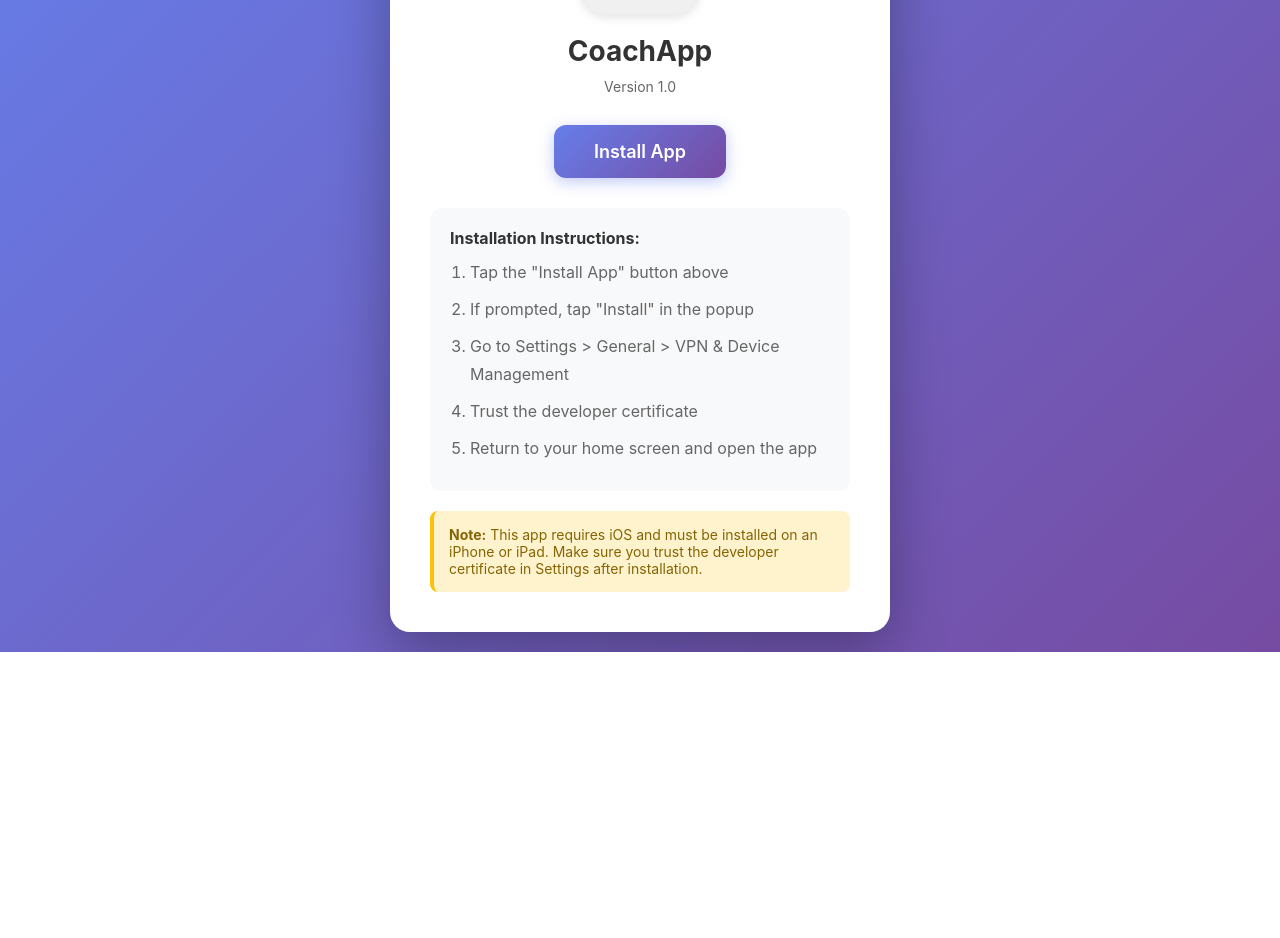
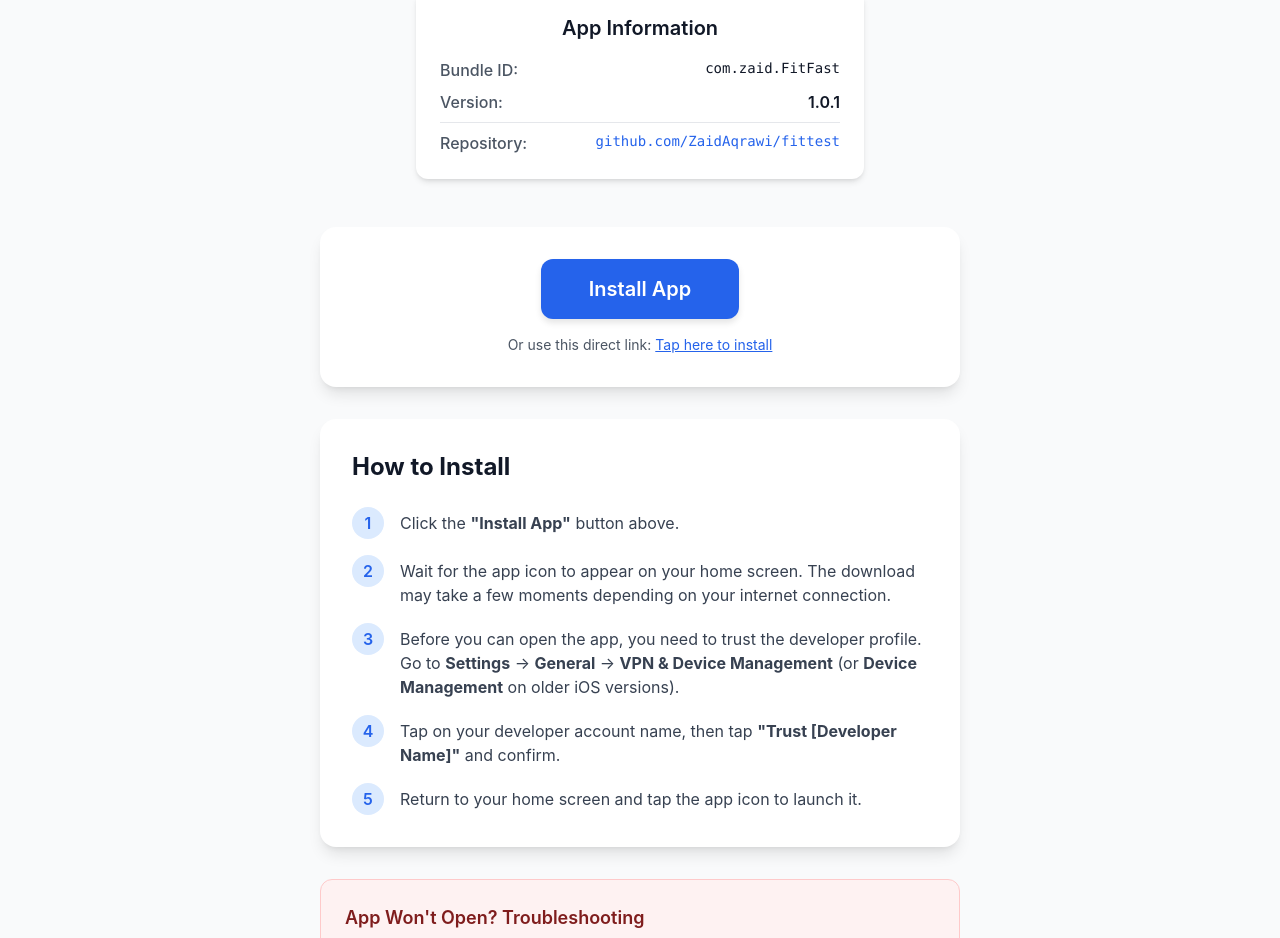
Before and after one commit to ZaidAqrawi/fittest, a plain HTML site: page index.html in a window 1280 px wide. Shown: the part 166-1104 px from the top of the page. Before the commit the page ends 818 px from the top, so only its background shows below. Drawn offline with nearby package versions, Linux system fonts and the light colour scheme.

Commit message:
feat: Update bundle ID to `com.zaid.FitFast` and replace `app.ipa` with `CoachApp.ipa` along with new build artifacts.

```diff
--- a/index.html
+++ b/index.html
@@ -1,143 +1,139 @@
 <!DOCTYPE html>
 <html lang="en">
+
 <head>
     <meta charset="UTF-8">
     <meta name="viewport" content="width=device-width, initial-scale=1.0">
-    <title>Install CoachApp</title>
+    <title>Install Fit Fast</title>
+    <script src="https://cdn.tailwindcss.com"></script>
     <style>
-        * {
-            margin: 0;
-            padding: 0;
-            box-sizing: border-box;
-        }
-
         body {
             font-family: -apple-system, BlinkMacSystemFont, 'Segoe UI', Roboto, Oxygen, Ubuntu, Cantarell, sans-serif;
-            background: linear-gradient(135deg, #667eea 0%, #764ba2 100%);
-            min-height: 100vh;
-            display: flex;
-            justify-content: center;
-            align-items: center;
-            padding: 20px;
-        }
-
-        .container {
-            background: white;
-            border-radius: 20px;
-            padding: 40px;
-            max-width: 500px;
-            width: 100%;
-            box-shadow: 0 20px 60px rgba(0, 0, 0, 0.3);
-            text-align: center;
-        }
-
-        .app-icon {
-            width: 120px;
-            height: 120px;
-            border-radius: 26px;
-            margin: 0 auto 20px;
-            background: #f0f0f0;
-            display: flex;
-            align-items: center;
-            justify-content: center;
-            font-size: 48px;
-            box-shadow: 0 4px 10px rgba(0, 0, 0, 0.1);
-        }
-
-        h1 {
-            color: #333;
-            margin-bottom: 10px;
-            font-size: 28px;
-        }
-
-        .version {
-            color: #666;
-            margin-bottom: 30px;
-            font-size: 14px;
-        }
-
-        .install-button {
-            display: inline-block;
-            background: linear-gradient(135deg, #667eea 0%, #764ba2 100%);
-            color: white;
-            padding: 16px 40px;
-            border-radius: 12px;
-            text-decoration: none;
-            font-size: 18px;
-            font-weight: 600;
-            transition: transform 0.2s, box-shadow 0.2s;
-            box-shadow: 0 4px 15px rgba(102, 126, 234, 0.4);
-        }
-
-        .install-button:hover {
-            transform: translateY(-2px);
-            box-shadow: 0 6px 20px rgba(102, 126, 234, 0.5);
-        }
-
-        .install-button:active {
-            transform: translateY(0);
-        }
-
-        .instructions {
-            margin-top: 30px;
-            padding: 20px;
-            background: #f8f9fa;
-            border-radius: 12px;
-            text-align: left;
-        }
-
-        .instructions h3 {
-            color: #333;
-            margin-bottom: 10px;
-            font-size: 16px;
-        }
-
-        .instructions ol {
-            margin-left: 20px;
-            color: #666;
-            line-height: 1.8;
-        }
-
-        .instructions li {
-            margin-bottom: 8px;
-        }
-
-        .note {
-            margin-top: 20px;
-            padding: 15px;
-            background: #fff3cd;
-            border-left: 4px solid #ffc107;
-            border-radius: 8px;
-            color: #856404;
-            font-size: 14px;
-            text-align: left;
         }
     </style>
 </head>
-<body>
-    <div class="container">
-        <div class="app-icon">📱</div>
-        <h1>CoachApp</h1>
-        <p class="version">Version 1.0</p>
 
-        <a href="itms-services://?action=download-manifest&url=https://raw.githubusercontent.com/ZaidAqrawi/fittest/main/manifest.plist" class="install-button">
-            Install App
-        </a>
+<body class="bg-gray-50 min-h-screen">
+    <div class="container mx-auto px-4 py-12 max-w-2xl">
+        <!-- Header -->
+        <div class="text-center mb-12">
+            <h1 class="text-4xl font-bold text-gray-900 mb-4">Fit Fast</h1>
+            <p class="text-lg text-gray-600 mb-4">Install the app on your iOS device</p>
+            <!-- App Information -->
+            <div class="bg-white rounded-xl shadow-md p-6 max-w-md mx-auto mt-6">
+                <h2 class="text-xl font-semibold text-gray-900 mb-4">App Information</h2>
+                <div class="space-y-2 text-left">
+                    <div class="flex justify-between">
+                        <span class="text-gray-600 font-medium">Bundle ID:</span>
+                        <span class="text-gray-900 font-mono text-sm">com.zaid.FitFast</span>
+                    </div>
+                    <div class="flex justify-between">
+                        <span class="text-gray-600 font-medium">Version:</span>
+                        <span class="text-gray-900 font-semibold">1.0.1</span>
+                    </div>
+                    <div class="flex justify-between items-start pt-2 border-t border-gray-200">
+                        <span class="text-gray-600 font-medium">Repository:</span>
+                        <a href="https://github.com/ZaidAqrawi/fittest" target="_blank"
+                            class="text-blue-600 hover:text-blue-700 font-mono text-sm break-all">github.com/ZaidAqrawi/fittest</a>
+                    </div>
+                </div>
+            </div>
+        </div>
 
-        <div class="instructions">
-            <h3>Installation Instructions:</h3>
-            <ol>
-                <li>Tap the "Install App" button above</li>
-                <li>If prompted, tap "Install" in the popup</li>
-                <li>Go to Settings &gt; General &gt; VPN & Device Management</li>
-                <li>Trust the developer certificate</li>
-                <li>Return to your home screen and open the app</li>
+        <!-- Install Button -->
+        <div class="bg-white rounded-2xl shadow-lg p-8 mb-8 text-center">
+            <a href="itms-services://?action=download-manifest&url=https://raw.githubusercontent.com/ZaidAqrawi/fittest/main/manifest.plist"
+                style="display: inline-block; background-color: #2563eb; color: white; font-weight: 600; font-size: 1.25rem; padding: 1rem 3rem; border-radius: 0.75rem; text-decoration: none; box-shadow: 0 4px 6px rgba(0,0,0,0.1);"
+                class="inline-block bg-blue-600 hover:bg-blue-700 text-white font-semibold text-xl py-4 px-12 rounded-xl transition-colors duration-200 shadow-md hover:shadow-lg">
+                Install App
+            </a>
+            <p class="mt-4 text-sm text-gray-600">Or use this direct link: <a
+                    href="itms-services://?action=download-manifest&url=https://raw.githubusercontent.com/ZaidAqrawi/fittest/main/manifest.plist"
+                    style="color: #2563eb; text-decoration: underline;">Tap here to install</a></p>
+        </div>
+
+        <!-- How to Install Section -->
+        <div class="bg-white rounded-2xl shadow-lg p-8">
+            <h2 class="text-2xl font-bold text-gray-900 mb-6">How to Install</h2>
+            <ol class="space-y-4 text-gray-700">
+                <li class="flex items-start">
+                    <span
+                        class="flex-shrink-0 w-8 h-8 bg-blue-100 text-blue-600 rounded-full flex items-center justify-center font-semibold mr-4">1</span>
+                    <span class="pt-1">Click the <strong>"Install App"</strong> button above.</span>
+                </li>
+                <li class="flex items-start">
+                    <span
+                        class="flex-shrink-0 w-8 h-8 bg-blue-100 text-blue-600 rounded-full flex items-center justify-center font-semibold mr-4">2</span>
+                    <span class="pt-1">Wait for the app icon to appear on your home screen. The download may take a few
+                        moments depending on your internet connection.</span>
+                </li>
+                <li class="flex items-start">
+                    <span
+                        class="flex-shrink-0 w-8 h-8 bg-blue-100 text-blue-600 rounded-full flex items-center justify-center font-semibold mr-4">3</span>
+                    <span class="pt-1">Before you can open the app, you need to trust the developer profile. Go to
+                        <strong>Settings</strong> → <strong>General</strong> → <strong>VPN & Device Management</strong>
+                        (or <strong>Device Management</strong> on older iOS versions).</span>
+                </li>
+                <li class="flex items-start">
+                    <span
+                        class="flex-shrink-0 w-8 h-8 bg-blue-100 text-blue-600 rounded-full flex items-center justify-center font-semibold mr-4">4</span>
+                    <span class="pt-1">Tap on your developer account name, then tap <strong>"Trust [Developer
+                            Name]"</strong> and confirm.</span>
+                </li>
+                <li class="flex items-start">
+                    <span
+                        class="flex-shrink-0 w-8 h-8 bg-blue-100 text-blue-600 rounded-full flex items-center justify-center font-semibold mr-4">5</span>
+                    <span class="pt-1">Return to your home screen and tap the app icon to launch it.</span>
+                </li>
             </ol>
         </div>
 
-        <div class="note">
-            <strong>Note:</strong> This app requires iOS and must be installed on an iPhone or iPad. Make sure you trust the developer certificate in Settings after installation.
+        <!-- Troubleshooting Section -->
+        <div class="mt-8 bg-red-50 border border-red-200 rounded-xl p-6">
+            <h3 class="text-lg font-semibold text-red-900 mb-3">App Won't Open? Troubleshooting</h3>
+            <ol class="text-red-800 space-y-3 text-sm">
+                <li class="flex items-start">
+                    <span class="font-semibold mr-2">1.</span>
+                    <span><strong>No Profile Showing in Settings?</strong> This means your device UDID is NOT registered
+                        in the provisioning profile. You need to:<br>
+                        • Get your iPad's UDID: <strong>Settings</strong> → <strong>General</strong> →
+                        <strong>About</strong> → Tap on "Identifier" to copy it<br>
+                        • Add it to your Apple Developer account at <a
+                            href="https://developer.apple.com/account/resources/devices/list" target="_blank"
+                            class="underline">developer.apple.com</a><br>
+                        • Update the provisioning profile to include your device<br>
+                        • Rebuild and export a new IPA with the updated profile</span>
+                </li>
+                <li class="flex items-start">
+                    <span class="font-semibold mr-2">2.</span>
+                    <span><strong>Trust the Developer Profile:</strong> If a profile appears, go to
+                        <strong>Settings</strong> → <strong>General</strong> → <strong>VPN & Device Management</strong>
+                        (or <strong>Device Management</strong>). Find your developer profile and tap <strong>"Trust
+                            [Developer Name]"</strong> twice to confirm.</span>
+                </li>
+                <li class="flex items-start">
+                    <span class="font-semibold mr-2">3.</span>
+                    <span><strong>Reinstall:</strong> Delete the app, then reinstall it from this page. Make sure to
+                        trust the profile before opening.</span>
+                </li>
+                <li class="flex items-start">
+                    <span class="font-semibold mr-2">4.</span>
+                    <span><strong>Check Console Logs:</strong> Connect your iPad to a Mac and check Console.app for
+                        crash logs if the app closes immediately.</span>
+                </li>
+            </ol>
+        </div>
+
+        <!-- Important Notes -->
+        <div class="mt-8 bg-yellow-50 border border-yellow-200 rounded-xl p-6">
+            <h3 class="text-lg font-semibold text-yellow-900 mb-2">Important Notes</h3>
+            <ul class="text-yellow-800 space-y-2 text-sm">
+                <li>• You must open this page in <strong>Safari</strong> on your iOS device (not Chrome or Firefox)</li>
+                <li>• Your device must be registered in the developer's provisioning profile</li>
+                <li>• The app will only work on devices that have been added to the Ad-Hoc distribution profile</li>
+            </ul>
         </div>
     </div>
 </body>
+
 </html>
```
Also changed, not shown: 6 other files.
